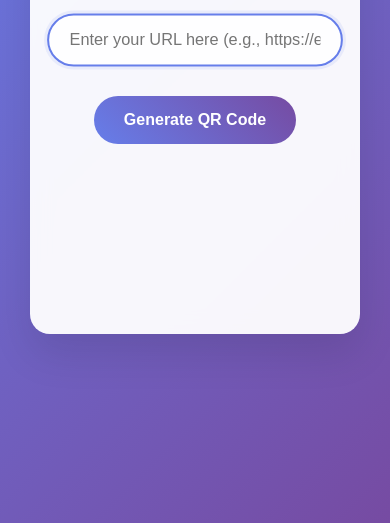
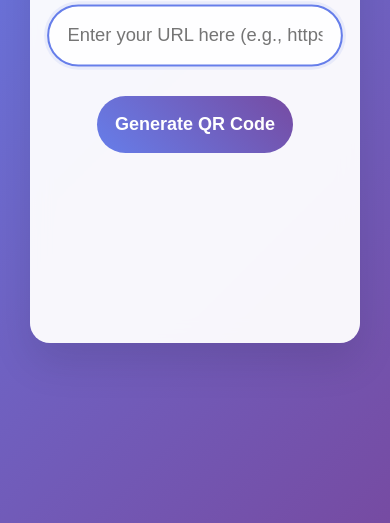
Before and after one commit to Sachin196418/qr_code, a plain HTML site: page index.html in a window 390 px wide. Shown: the part 321-844 px from the top of the page. Drawn offline with Linux system fonts and the light colour scheme.

Commit message:
Update index.html

```diff
--- a/index.html
+++ b/index.html
@@ -163,6 +163,12 @@
         .container {
           padding: 30px 20px;
           margin: 10px;
+        }
+
+        input[type="url"],
+        .generate-btn {
+          padding: 18px;
+          font-size: 18px;
         }
 
         h1 {
```
